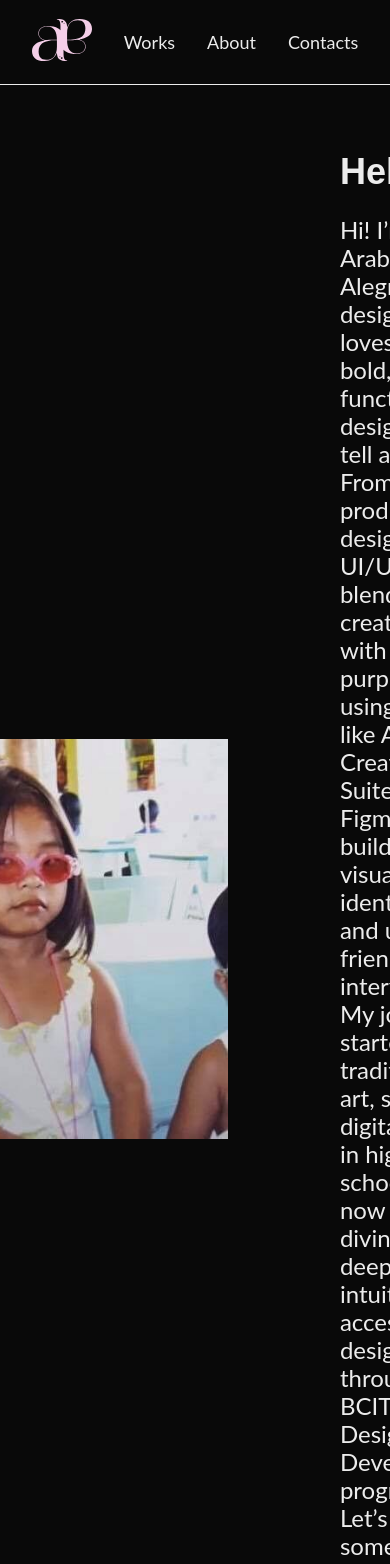
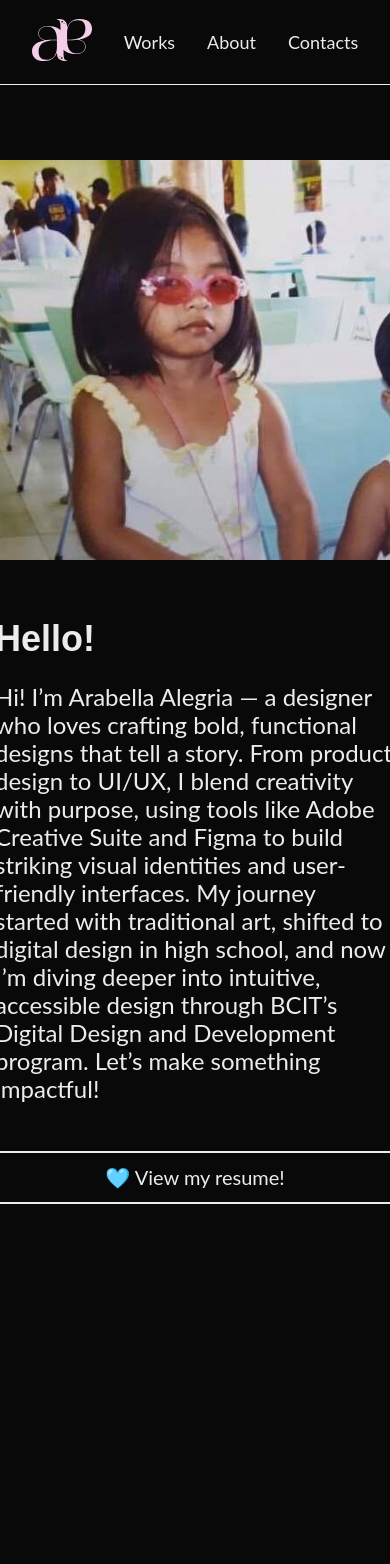
Before and after one commit to arabella-a/arabella-alegria, a Next.js app: page /pages/About in a window 390 px wide. Shown: the top 1564 px of the page. After the commit the page ends 1380 px from the top, so only its background shows below. Built offline with nearby package versions, Linux system fonts and the light colour scheme.

Commit message:
add phone size in about me page

```diff
--- a/src/app/pages/About/About.module.css
+++ b/src/app/pages/About/About.module.css
@@ -92,3 +92,23 @@
         margin: 1rem 0;
     }
 }
+
+/* phone size */
+@media (max-width: 480px) {
+    .About {
+        display: flex;
+        flex-direction: column;
+        justify-content: center;
+        align-items: center;
+    }
+
+    .aboutMeInfo {
+        width: 100%;
+        margin: 2rem 0;
+    }
+
+    .aboutMe button {
+        width: 100%;
+        margin: 1rem 0;
+    }
+}
```
